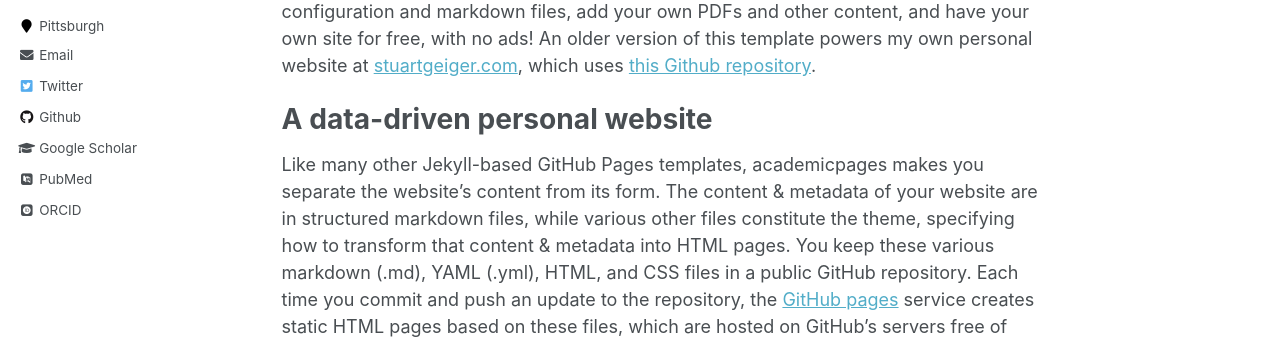
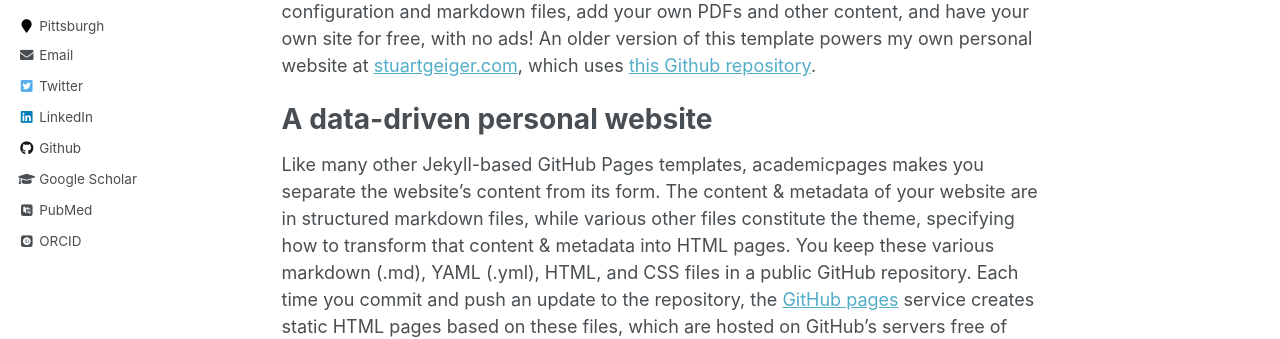
Before and after one commit to ghostian/ghostian.github.io, a Jekyll site: the page built from _pages/about.md, in a window 1280 px wide. Shown: the part 379-718 px from the top of the page. Built offline with Jekyll 4.4.1, drawn with Linux system fonts in a browser that asks for light colours; some web fonts are replaced.

Commit message:
July-25: Blog

```diff
--- a/_config.yml
+++ b/_config.yml
@@ -102,7 +102,7 @@ author:
   instagram        :
   impactstory      : #"https://profiles.impactstory.org/u/xxxx-xxxx-xxxx-xxxx"
   lastfm           :
-  linkedin         :
+  linkedin         : "www.linkedin.com/in/junxiaog"
   orcid            : "http://orcid.org/yourorcidurl"
   pinterest        :
   soundcloud       :
```
